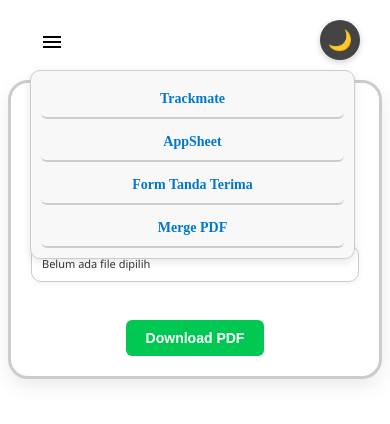
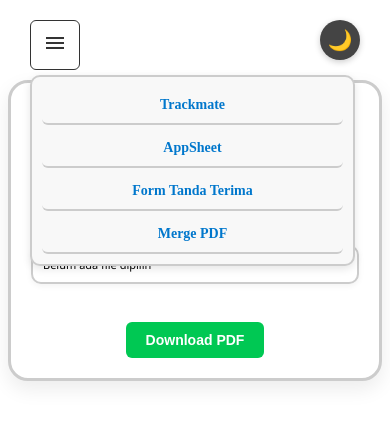
Before and after one commit to bgatuy/test-percobaan, a website built with Vite: page merge.html in a window 390 px wide. Both pictures are taken after a click on the button "menu". Built offline with nearby package versions, Linux system fonts and the light colour scheme.

Commit message:
update pembaruan

```diff
--- a/style.css
+++ b/style.css
@@ -34,12 +34,18 @@
     left: 30px;
     z-index: 1000;
     background: none;
-    color: inherit;
-    padding: 10px;
-    border: none;
+    color: #333333;
+    padding: 10px 10px;
+    width: 50px;
+    height: 50px;
+    border: 1px solid #333333;
     font-size: 18px;
   }
 
+  body.dark-mode #menuToggle {
+    color: #ccc;
+    border-color: #ccc;
+  }
 #mainNav {
   display: flex;
   justify-content: center;
@@ -111,7 +117,7 @@
   white-space: pre-wrap;
   text-align: left; /* Isi teks tetap rata kiri */
   font-family: 'Segoe UI', Tahoma, Geneva, Verdana, sans-serif;
-  border: 1px solid #ccc;
+  border: 2px solid #ccc;
   padding: 10px;
   border-radius: 10px;
   height: 200px;
@@ -403,7 +409,7 @@
 /** === MERGE LIST & DOWNLOAD === */
 #fileList {
   background-color: #fff;
-  border: 1px solid #ccc;
+  border: 2px solid #ccc;
   border-radius: 10px;
   padding: 10px;
   text-align: justify;
@@ -414,7 +420,6 @@
   font-family: 'Segoe UI', Tahoma, Geneva, Verdana, sans-serif;
   font-size: 14px;
   line-height: 1.5;
-  color: #333;
   white-space: pre-wrap;
   overflow-y: auto;
   max-height: 250px;
@@ -544,12 +549,12 @@
     padding: 10px 10px;
     border-radius: 10px;
     background-color: #f8f8f8;
-    top: 70px;
+    top: 75px;
     left: 30px;
     right: 35px;
     box-shadow: 0 3px 8px rgba(0,0,0,0.1);
     display: none;
-    border: 1px solid #ccc;
+    border: 2px solid #ccc;
   }
 
   #mainNav a {
@@ -591,7 +596,7 @@
   }
 
   #menuToggle:active {
-    background-color: #e0e0e0;
+    background-color: #ccc;
     border-radius: 8px;
     transform: scale(0.96);
   }
```
